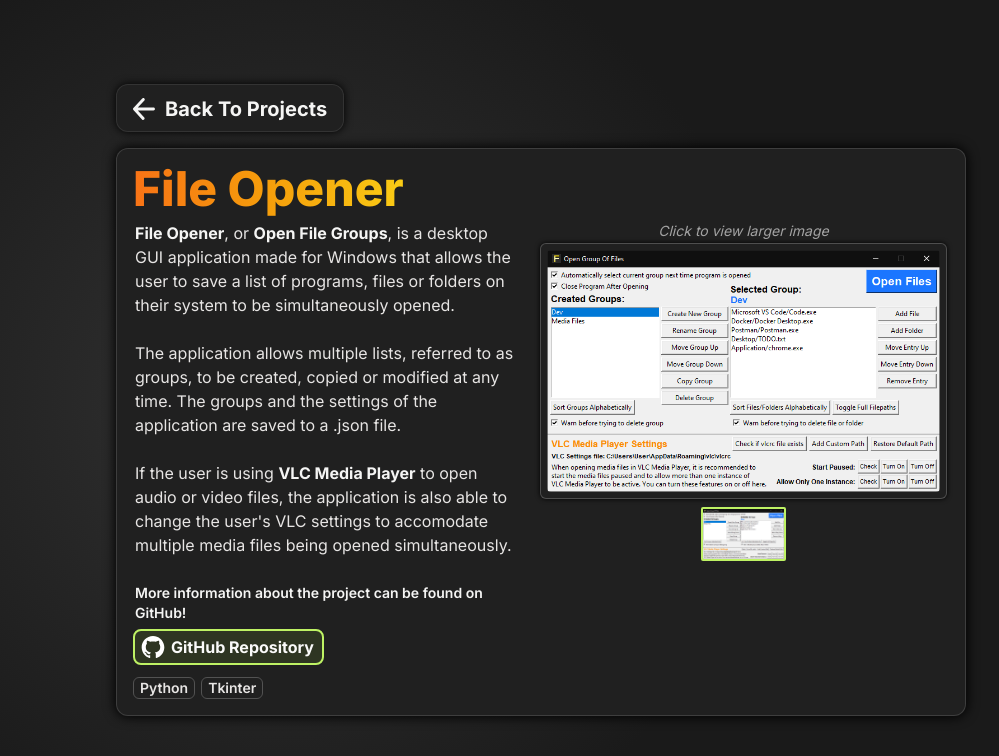
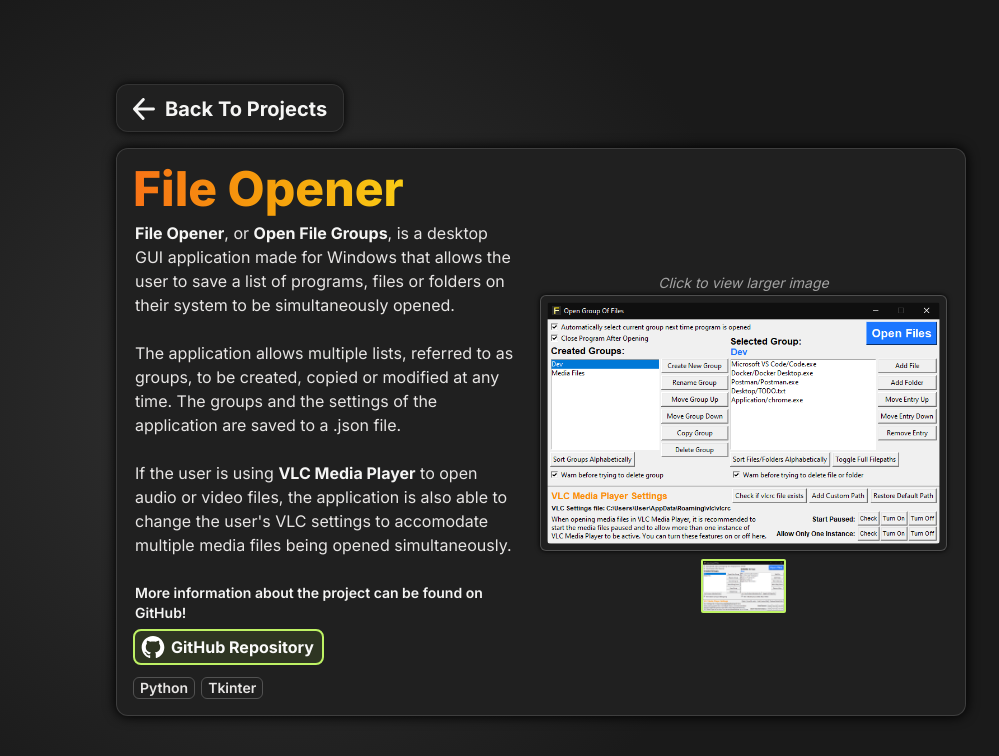
Before and after one commit to vik-ma/portfolio, a Next.js app: page /projects/file-opener in a window 1280 px wide. Shown: the top 756 px of the page, without its empty margins (99-1098 px from the left). Built offline with nearby package versions, Linux system fonts and the light colour scheme.

Commit message:
Vertically centered ImageSlider div

```diff
--- a/app/components/ProjectPage.tsx
+++ b/app/components/ProjectPage.tsx
@@ -43,6 +43,7 @@ export default function ProjectPage({ project }: ProjectProps) {
               </div>
             </div>
           </div>
+          <div className="flex flex-col justify-center">
             <ImageSlider
               name={project?.name}
               previewImgSrcList={project?.previewImgSrcList}
@@ -53,6 +54,7 @@ export default function ProjectPage({ project }: ProjectProps) {
               previewImgMenuHeightList={project?.previewImgMenuHeightList}
               fullSizeImgMaxWidth={project?.fullSizeImgMaxWidth}
             />
+          </div>
         </div>
         <div className="flex flex-wrap max-[870px]:justify-center -ml-0.5 text-stone-200">
           {project?.techStack.map((lang: string) => (
```
Lines whose indentation alone changed are shown as unchanged.
